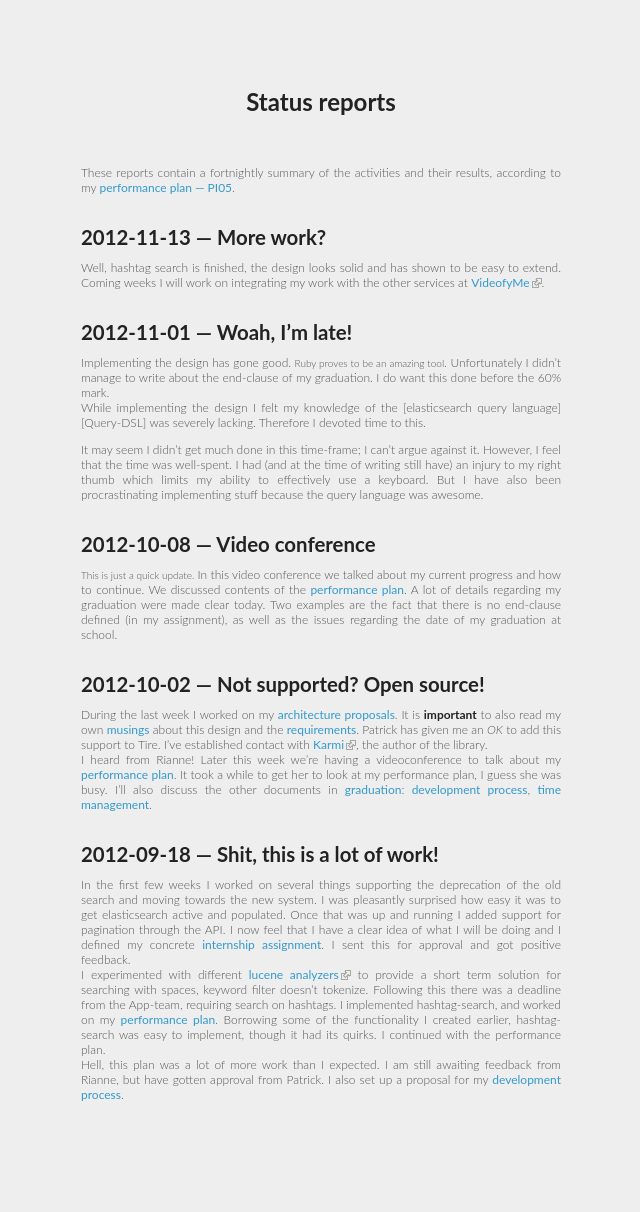
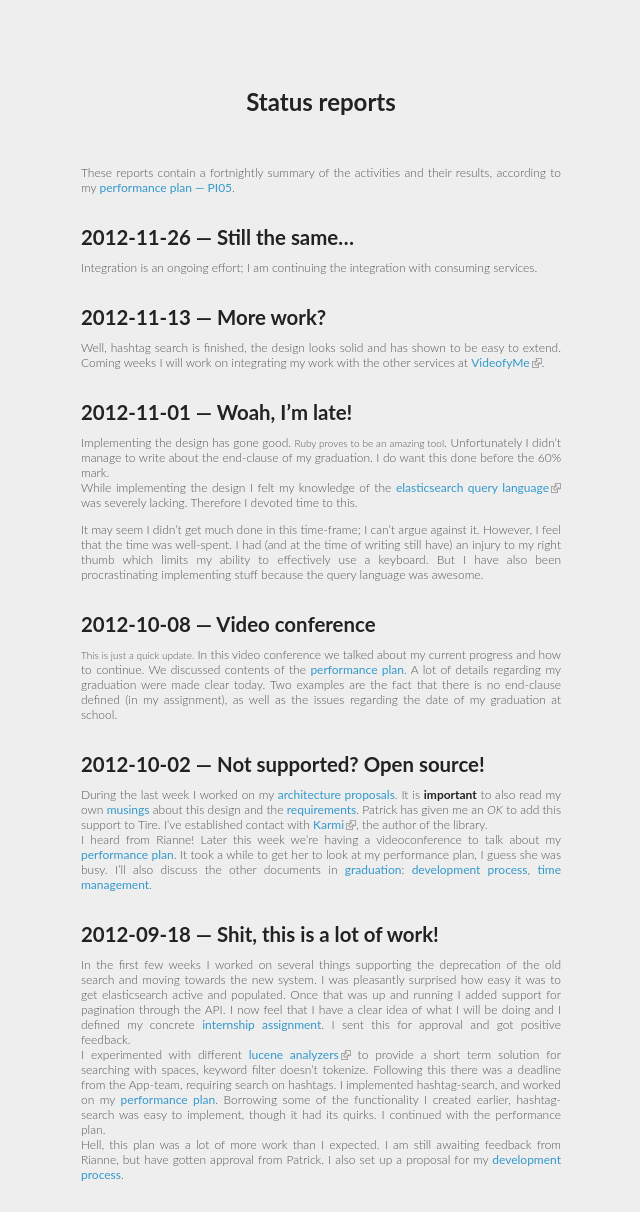
Before and after one commit to xeago/gradblog, a Jekyll site: the page built from graduation/status-reports.md, in a window 1280 px wide. Shown: the whole page, without its empty margins (319-959 px from the left). Built offline with Jekyll 4.4.1, drawn with Linux system fonts in a browser that asks for light colours; Markdown is read by kramdown in place of the engine named in the settings; before the commit the page ends 1132 px from its top, so only the background shows below that.

Commit message:
Add status report for November 26
Add missing url.

```diff
--- a/graduation/status-reports.md
+++ b/graduation/status-reports.md
@@ -4,6 +4,9 @@ title: Status reports
 ---
 
 These reports contain a fortnightly summary of the activities and their results, according to my [performance plan — PI05](performance-plan.html#ref-PI05).
+
+# 2012-11-26 — Still the same…
+Integration is an ongoing effort; I am continuing the integration with consuming services.
 
 # 2012-11-13 — More work?
 Well, hashtag search is finished, the design looks solid and has shown to be easy to extend. Coming weeks I will work on integrating my work with the other services at [VideofyMe](http://www.videofy.me).
```
Also changed, not shown: other parts of graduation/status-reports.md (+2 -0 lines).
